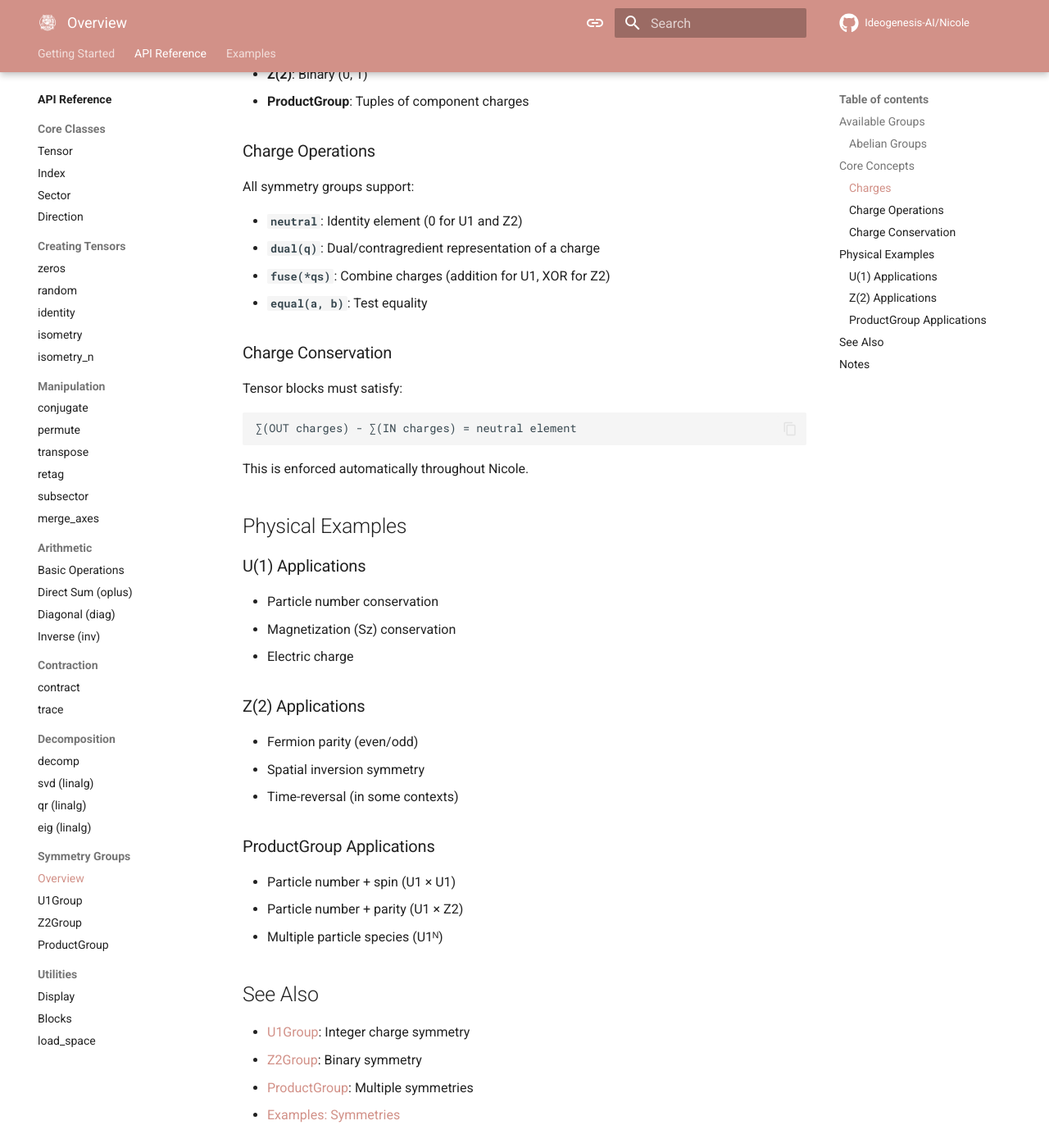
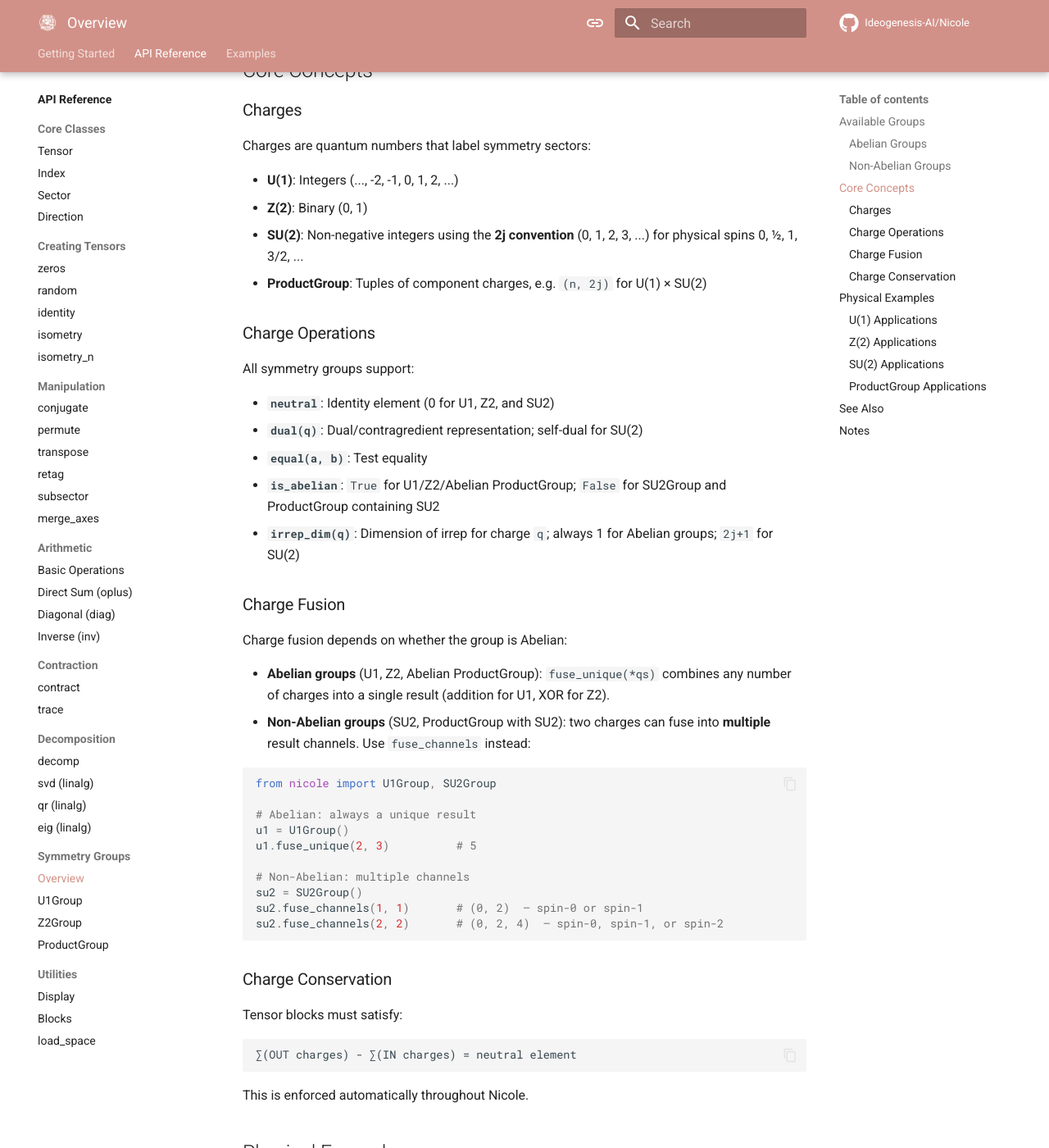
Before and after one commit to Ideogenesis-AI/Nicole, an MkDocs documentation site: the page built from docs/api/symmetry/overview.md, in a window 1280 px wide and 1400 px high, scrolled down 635 px. Shown: the whole window at 82% size. Built offline with MkDocs 1.6.1 and Material for MkDocs 9.7.7, drawn with Linux system fonts in a browser that asks for light colours; comment, search, counter and statistics services are not loaded; the version menu is left out; some of the changed text lies outside the part shown.

Commit message:
Enhance symmetry documentation by adding non-Abelian group details and clarifying charge operations
This commit expands the symmetry documentation to include information on non-Abelian groups, specifically the SU(2) group, and its applications. It clarifies charge operations, including unique fusion for Abelian groups and multiple channels for non-Abelian groups. Additionally, it updates examples and descriptions to improve user understanding of the interactions between different symmetry groups within the Nicole library.

````diff
--- a/docs/api/symmetry/overview.md
+++ b/docs/api/symmetry/overview.md
@@ -8,7 +8,12 @@ Nicole's symmetry system enables efficient block-sparse tensor operations by exp
 
 - **[U1Group](u1-group.md)**: Continuous U(1) symmetry with integer charges
 - **[Z2Group](z2-group.md)**: Binary Z(2) symmetry with charges 0 or 1
-- **[ProductGroup](product-group.md)**: Multiple simultaneous symmetries
+- **[ProductGroup](product-group.md)**: Combination of Abelian groups (e.g. U(1) × Z(2))
+
+### Non-Abelian Groups
+
+- **[SU2Group](su2-group.md)**: SU(2) rotational symmetry with spin-based quantum numbers
+- **[ProductGroup](product-group.md)**: Combination of Abelian groups with `SU2Group` as the last component (e.g. U(1) × SU(2))
 
 ## Core Concepts
 
@@ -18,16 +23,38 @@ Charges are quantum numbers that label symmetry sectors:
 
 - **U(1)**: Integers (..., -2, -1, 0, 1, 2, ...)
 - **Z(2)**: Binary (0, 1)
-- **ProductGroup**: Tuples of component charges
+- **SU(2)**: Non-negative integers using the **2j convention** (0, 1, 2, 3, ...) for physical spins 0, 1/2, 1, 3/2, ...
+- **ProductGroup**: Tuples of component charges, e.g. `(n, 2j)` for U(1) × SU(2)
 
 ### Charge Operations
 
 All symmetry groups support:
 
-- **`neutral`**: Identity element (0 for U1 and Z2)
-- **`dual(q)`**: Dual/contragredient representation of a charge
-- **`fuse(*qs)`**: Combine charges (addition for U1, XOR for Z2)
+- **`neutral`**: Identity element (0 for U1, Z2, and SU2)
+- **`dual(q)`**: Dual/contragredient representation; self-dual for SU(2)
 - **`equal(a, b)`**: Test equality
+- **`is_abelian`**: `True` for U1/Z2/Abelian ProductGroup; `False` for SU2Group and ProductGroup containing SU2
+- **`irrep_dim(q)`**: Dimension of irrep for charge `q`; always 1 for Abelian groups; `2j+1` for SU(2)
+
+### Charge Fusion
+
+Charge fusion depends on whether the group is Abelian:
+
+- **Abelian groups** (U1, Z2, Abelian ProductGroup): `fuse_unique(*qs)` combines any number of charges into a single result (addition for U1, XOR for Z2).
+- **Non-Abelian groups** (SU2, ProductGroup with SU2): two charges can fuse into **multiple** result channels. Use `fuse_channels` instead:
+
+```python
+from nicole import U1Group, SU2Group
+
+# Abelian: always a unique result
+u1 = U1Group()
+u1.fuse_unique(2, 3)          # 5
+
+# Non-Abelian: multiple channels
+su2 = SU2Group()
+su2.fuse_channels(1, 1)       # (0, 2)  — spin-0 or spin-1
+su2.fuse_channels(2, 2)       # (0, 2, 4)  — spin-0, spin-1, or spin-2
+```
 
 ### Charge Conservation
 
@@ -53,18 +80,29 @@ This is enforced automatically throughout Nicole.
 - Spatial inversion symmetry
 - Time-reversal (in some contexts)
 
+### SU(2) Applications
+
+- Isotropic spin chains (Heisenberg model with full spin-rotation invariance)
+- Angular momentum conservation in multi-particle systems
+- Hubbard model with spin SU(2) symmetry (`U1 × SU2`)
+
+SU(2) tensors use the Wigner–Eckart decomposition internally; see the [Yuzuha Protocol](../../getting-started/yuzuha-protocol.md) for the R-W-C structure and compression rationale.
+
 ### ProductGroup Applications
 
 - Particle number + spin (U1 × U1)
 - Particle number + parity (U1 × Z2)
-- Multiple particle species (U1ᴺ)
+- Particle number + full spin rotation (U1 × SU2)
+- Parity + full spin rotation (Z2 × SU2)
 
 ## See Also
 
 - [U1Group](u1-group.md): Integer charge symmetry
 - [Z2Group](z2-group.md): Binary symmetry
+- [SU2Group](su2-group.md): Non-Abelian spin symmetry
 - [ProductGroup](product-group.md): Multiple symmetries
-- [Examples: Symmetries](../../examples/symmetries/u1-examples.md)
+- [Examples: U(1)](../../examples/symmetries/u1-examples.md)
+- [Examples: SU(2)](../../examples/symmetries/su2-examples.md)
 
 ## Notes
 
````
